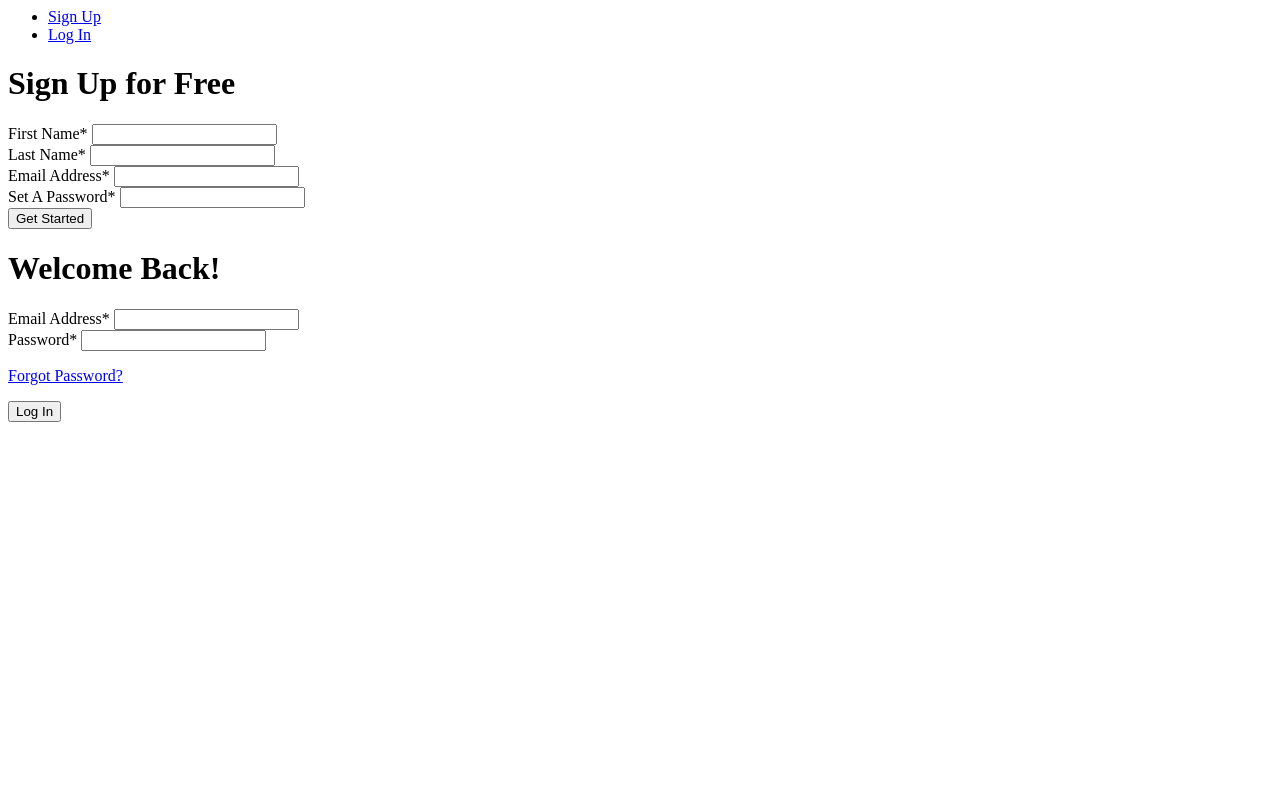
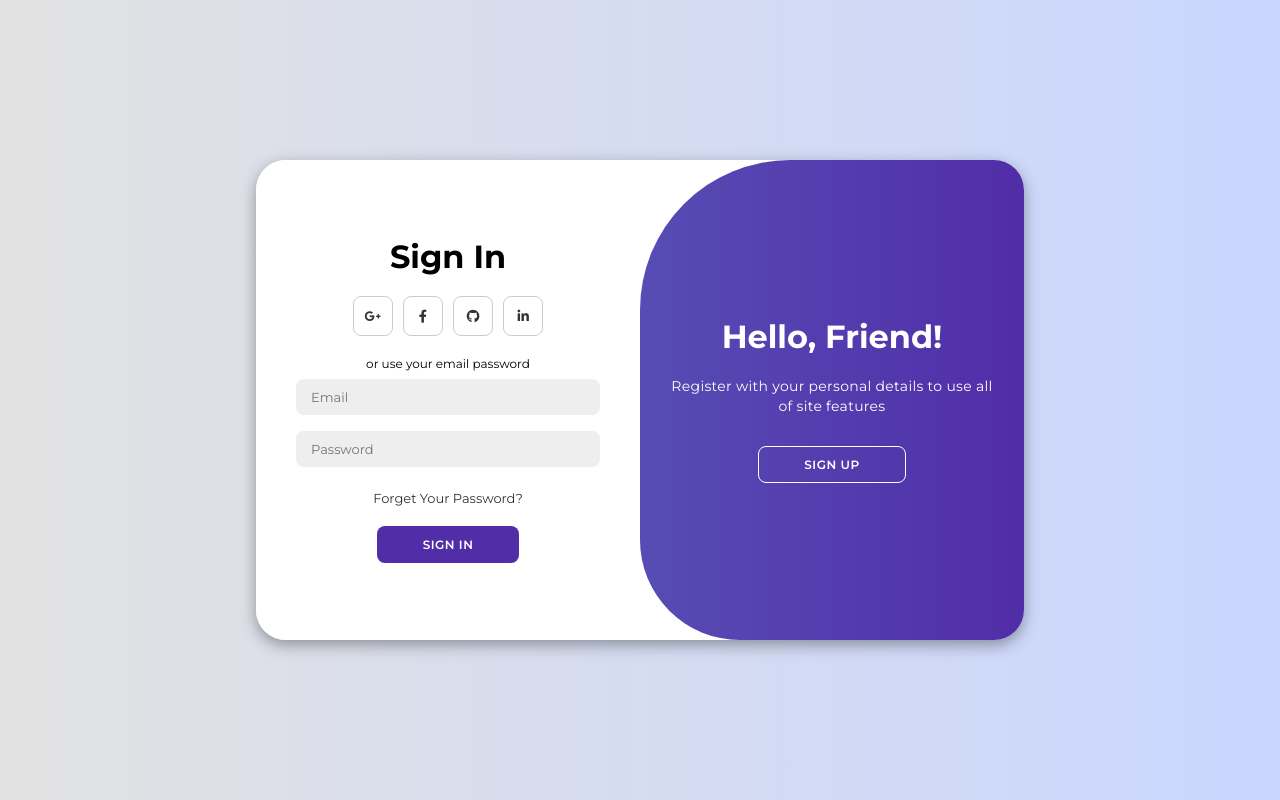
Before and after one commit to Garvit2207/cine.ai, a plain HTML site: page index.html in a window 1280 px wide. Drawn offline with Linux system fonts and the light colour scheme.

Commit message:
Added Modern Sign Up UI

```diff
--- a/index.html
+++ b/index.html
@@ -1,79 +1,66 @@
-<div class="form">
+<!DOCTYPE html>
+<html lang="en">
 
-      <ul class="tab-group">
-        <li class="tab active"><a href="#signup">Sign Up</a></li>
-        <li class="tab"><a href="#login">Log In</a></li>
-      </ul>
+<head>
+    <meta charset="UTF-8">
+    <meta name="viewport" content="width=device-width, initial-scale=1.0">
+    <link rel="stylesheet" href="https://cdnjs.cloudflare.com/ajax/libs/font-awesome/6.4.2/css/all.min.css">
+    <link rel="stylesheet" href="style.css">
+    <title>Modern Login Page | AsmrProg</title>
+</head>
 
-      <div class="tab-content">
-        <div id="signup">
-          <h1>Sign Up for Free</h1>
+<body>
 
-          <form action="/" method="post">
+    <div class="container" id="container">
+        <div class="form-container sign-up">
+            <form>
+                <h1>Create Account</h1>
+                <div class="social-icons">
+                    <a href="#" class="icon"><i class="fa-brands fa-google-plus-g"></i></a>
+                    <a href="#" class="icon"><i class="fa-brands fa-facebook-f"></i></a>
+                    <a href="#" class="icon"><i class="fa-brands fa-github"></i></a>
+                    <a href="#" class="icon"><i class="fa-brands fa-linkedin-in"></i></a>
+                </div>
+                <span>or use your email for registeration</span>
+                <input type="text" placeholder="Name">
+                <input type="email" placeholder="Email">
+                <input type="password" placeholder="Password">
+                <button>Sign Up</button>
+            </form>
+        </div>
+        <div class="form-container sign-in">
+            <form>
+                <h1>Sign In</h1>
+                <div class="social-icons">
+                    <a href="#" class="icon"><i class="fa-brands fa-google-plus-g"></i></a>
+                    <a href="#" class="icon"><i class="fa-brands fa-facebook-f"></i></a>
+                    <a href="#" class="icon"><i class="fa-brands fa-github"></i></a>
+                    <a href="#" class="icon"><i class="fa-brands fa-linkedin-in"></i></a>
+                </div>
+                <span>or use your email password</span>
+                <input type="email" placeholder="Email">
+                <input type="password" placeholder="Password">
+                <a href="#">Forget Your Password?</a>
+                <button>Sign In</button>
+            </form>
+        </div>
+        <div class="toggle-container">
+            <div class="toggle">
+                <div class="toggle-panel toggle-left">
+                    <h1>Welcome Back!</h1>
+                    <p>Enter your personal details to use all of site features</p>
+                    <button class="hidden" id="login">Sign In</button>
+                </div>
+                <div class="toggle-panel toggle-right">
+                    <h1>Hello, Friend!</h1>
+                    <p>Register with your personal details to use all of site features</p>
+                    <button class="hidden" id="register">Sign Up</button>
+                </div>
+            </div>
+        </div>
+    </div>
 
-          <div class="top-row">
-            <div class="field-wrap">
-              <label>
-                First Name<span class="req">*</span>
-              </label>
-              <input type="text" required autocomplete="off" />
-            </div>
+    <script src="script.js"></script>
+</body>
 
-            <div class="field-wrap">
-              <label>
-                Last Name<span class="req">*</span>
-              </label>
-              <input type="text"required autocomplete="off"/>
-            </div>
-          </div>
-
-          <div class="field-wrap">
-            <label>
-              Email Address<span class="req">*</span>
-            </label>
-            <input type="email"required autocomplete="off"/>
-          </div>
-
-          <div class="field-wrap">
-            <label>
-              Set A Password<span class="req">*</span>
-            </label>
-            <input type="password"required autocomplete="off"/>
-          </div>
-
-          <button type="submit" class="button button-block"/>Get Started</button>
-
-          </form>
-
-        </div>
-
-        <div id="login">
-          <h1>Welcome Back!</h1>
-
-          <form action="/" method="post">
-
-            <div class="field-wrap">
-            <label>
-              Email Address<span class="req">*</span>
-            </label>
-            <input type="email"required autocomplete="off"/>
-          </div>
-
-          <div class="field-wrap">
-            <label>
-              Password<span class="req">*</span>
-            </label>
-            <input type="password"required autocomplete="off"/>
-          </div>
-
-          <p class="forgot"><a href="#">Forgot Password?</a></p>
-
-          <button class="button button-block"/>Log In</button>
-
-          </form>
-
-        </div>
-
-      </div><!-- tab-content -->
-
-</div> <!-- /form -->
+</html>
--- /dev/null
+++ b/script.js
@@ -0,0 +1,11 @@
+const container = document.getElementById('container');
+const registerBtn = document.getElementById('register');
+const loginBtn = document.getElementById('login');
+
+registerBtn.addEventListener('click', () => {
+    container.classList.add("active");
+});
+
+loginBtn.addEventListener('click', () => {
+    container.classList.remove("active");
+});
--- a/style.css
+++ b/style.css
@@ -1,193 +1,210 @@
-@import "compass/css3";
+@import url('https://fonts.googleapis.com/css2?family=Montserrat:wght@300;400;500;600;700&display=swap');
 
-$body-bg: #c1bdba;
-$form-bg: #13232f;
-$white: #ffffff;
-
-$main: #1ab188;
-$main-light: lighten($main,5%);
-$main-dark: darken($main,5%);
-
-$gray-light: #a0b3b0;
-$gray: #ddd;
-
-$thin: 300;
-$normal: 400;
-$bold: 600;
-$br: 4px;
-
-*, *:before, *:after {
-  box-sizing: border-box;
+*{
+    margin: 0;
+    padding: 0;
+    box-sizing: border-box;
+    font-family: 'Montserrat', sans-serif;
 }
 
-html {
-	overflow-y: scroll;
+body{
+    background-color: #c9d6ff;
+    background: linear-gradient(to right, #e2e2e2, #c9d6ff);
+    display: flex;
+    align-items: center;
+    justify-content: center;
+    flex-direction: column;
+    height: 100vh;
 }
 
-body {
-  background:$body-bg;
-  font-family: 'Titillium Web', sans-serif;
+.container{
+    background-color: #fff;
+    border-radius: 30px;
+    box-shadow: 0 5px 15px rgba(0, 0, 0, 0.35);
+    position: relative;
+    overflow: hidden;
+    width: 768px;
+    max-width: 100%;
+    min-height: 480px;
 }
 
-a {
-  text-decoration:none;
-  color:$main;
-  transition:.5s ease;
-  &:hover {
-    color:$main-dark;
-  }
+.container p{
+    font-size: 14px;
+    line-height: 20px;
+    letter-spacing: 0.3px;
+    margin: 20px 0;
 }
 
-.form {
-  background:rgba($form-bg,.9);
-  padding: 40px;
-  max-width:600px;
-  margin:40px auto;
-  border-radius:$br;
-  box-shadow:0 4px 10px 4px rgba($form-bg,.3);
+.container span{
+    font-size: 12px;
 }
 
-.tab-group {
-  list-style:none;
-  padding:0;
-  margin:0 0 40px 0;
-  &:after {
-    content: "";
-    display: table;
-    clear: both;
-  }
-  li a {
-    display:block;
-    text-decoration:none;
-    padding:15px;
-    background:rgba($gray-light,.25);
-    color:$gray-light;
-    font-size:20px;
-    float:left;
-    width:50%;
-    text-align:center;
-    cursor:pointer;
-    transition:.5s ease;
-    &:hover {
-      background:$main-dark;
-      color:$white;
-    }
-  }
-  .active a {
-    background:$main;
-    color:$white;
-  }
+.container a{
+    color: #333;
+    font-size: 13px;
+    text-decoration: none;
+    margin: 15px 0 10px;
 }
 
-.tab-content > div:last-child {
-  display:none;
+.container button{
+    background-color: #512da8;
+    color: #fff;
+    font-size: 12px;
+    padding: 10px 45px;
+    border: 1px solid transparent;
+    border-radius: 8px;
+    font-weight: 600;
+    letter-spacing: 0.5px;
+    text-transform: uppercase;
+    margin-top: 10px;
+    cursor: pointer;
 }
 
-
-h1 {
-  text-align:center;
-  color:$white;
-  font-weight:$thin;
-  margin:0 0 40px;
+.container button.hidden{
+    background-color: transparent;
+    border-color: #fff;
 }
 
-label {
-  position:absolute;
-  transform:translateY(6px);
-  left:13px;
-  color:rgba($white,.5);
-  transition:all 0.25s ease;
-  -webkit-backface-visibility: hidden;
-  pointer-events: none;
-  font-size:22px;
-  .req {
-  	margin:2px;
-  	color:$main;
-  }
+.container form{
+    background-color: #fff;
+    display: flex;
+    align-items: center;
+    justify-content: center;
+    flex-direction: column;
+    padding: 0 40px;
+    height: 100%;
 }
 
-label.active {
-  transform:translateY(50px);
-  left:2px;
-  font-size:14px;
-  .req {
-    opacity:0;
-  }
+.container input{
+    background-color: #eee;
+    border: none;
+    margin: 8px 0;
+    padding: 10px 15px;
+    font-size: 13px;
+    border-radius: 8px;
+    width: 100%;
+    outline: none;
 }
 
-label.highlight {
-	color:$white;
+.form-container{
+    position: absolute;
+    top: 0;
+    height: 100%;
+    transition: all 0.6s ease-in-out;
 }
 
-input, textarea {
-  font-size:22px;
-  display:block;
-  width:100%;
-  height:100%;
-  padding:5px 10px;
-  background:none;
-  background-image:none;
-  border:1px solid $gray-light;
-  color:$white;
-  border-radius:0;
-  transition:border-color .25s ease, box-shadow .25s ease;
-  &:focus {
-		outline:0;
-		border-color:$main;
-  }
+.sign-in{
+    left: 0;
+    width: 50%;
+    z-index: 2;
 }
 
-textarea {
-  border:2px solid $gray-light;
-  resize: vertical;
+.container.active .sign-in{
+    transform: translateX(100%);
 }
 
-.field-wrap {
-  position:relative;
-  margin-bottom:40px;
+.sign-up{
+    left: 0;
+    width: 50%;
+    opacity: 0;
+    z-index: 1;
 }
 
-.top-row {
-  &:after {
-    content: "";
-    display: table;
-    clear: both;
-  }
-
-  > div {
-    float:left;
-    width:48%;
-    margin-right:4%;
-    &:last-child {
-      margin:0;
-    }
-  }
+.container.active .sign-up{
+    transform: translateX(100%);
+    opacity: 1;
+    z-index: 5;
+    animation: move 0.6s;
 }
 
-.button {
-  border:0;
-  outline:none;
-  border-radius:0;
-  padding:15px 0;
-  font-size:2rem;
-  font-weight:$bold;
-  text-transform:uppercase;
-  letter-spacing:.1em;
-  background:$main;
-  color:$white;
-  transition:all.5s ease;
-  -webkit-appearance: none;
-  &:hover, &:focus {
-    background:$main-dark;
-  }
+@keyframes move{
+    0%, 49.99%{
+        opacity: 0;
+        z-index: 1;
+    }
+    50%, 100%{
+        opacity: 1;
+        z-index: 5;
+    }
 }
 
-.button-block {
-  display:block;
-  width:100%;
+.social-icons{
+    margin: 20px 0;
 }
 
-.forgot {
-  margin-top:-20px;
-  text-align:right;
+.social-icons a{
+    border: 1px solid #ccc;
+    border-radius: 20%;
+    display: inline-flex;
+    justify-content: center;
+    align-items: center;
+    margin: 0 3px;
+    width: 40px;
+    height: 40px;
 }
+
+.toggle-container{
+    position: absolute;
+    top: 0;
+    left: 50%;
+    width: 50%;
+    height: 100%;
+    overflow: hidden;
+    transition: all 0.6s ease-in-out;
+    border-radius: 150px 0 0 100px;
+    z-index: 1000;
+}
+
+.container.active .toggle-container{
+    transform: translateX(-100%);
+    border-radius: 0 150px 100px 0;
+}
+
+.toggle{
+    background-color: #512da8;
+    height: 100%;
+    background: linear-gradient(to right, #5c6bc0, #512da8);
+    color: #fff;
+    position: relative;
+    left: -100%;
+    height: 100%;
+    width: 200%;
+    transform: translateX(0);
+    transition: all 0.6s ease-in-out;
+}
+
+.container.active .toggle{
+    transform: translateX(50%);
+}
+
+.toggle-panel{
+    position: absolute;
+    width: 50%;
+    height: 100%;
+    display: flex;
+    align-items: center;
+    justify-content: center;
+    flex-direction: column;
+    padding: 0 30px;
+    text-align: center;
+    top: 0;
+    transform: translateX(0);
+    transition: all 0.6s ease-in-out;
+}
+
+.toggle-left{
+    transform: translateX(-200%);
+}
+
+.container.active .toggle-left{
+    transform: translateX(0);
+}
+
+.toggle-right{
+    right: 0;
+    transform: translateX(0);
+}
+
+.container.active .toggle-right{
+    transform: translateX(200%);
+}
```
Also changed, not shown: 1 other file.
